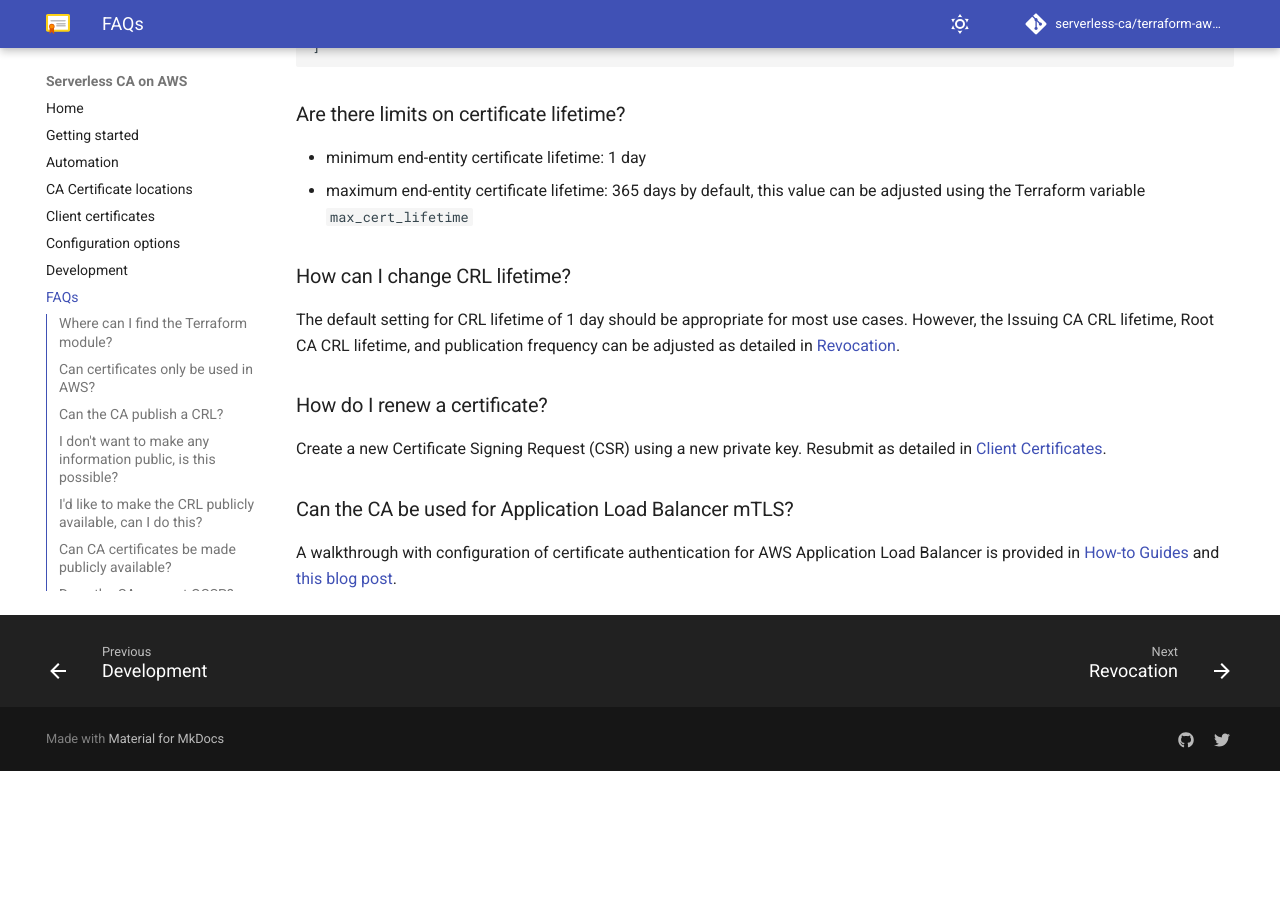
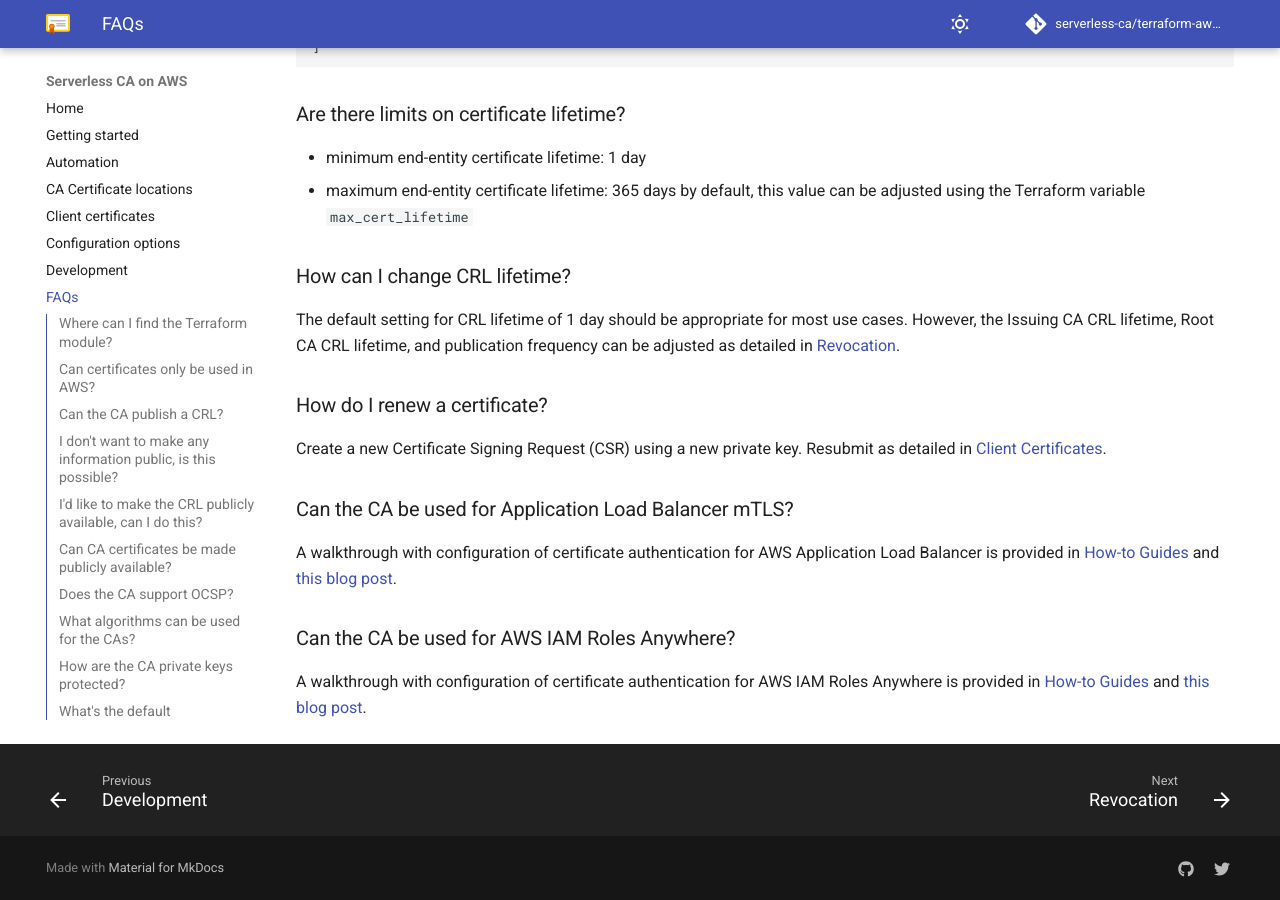
Before and after one commit to serverless-ca/terraform-aws-ca, an MkDocs documentation site: the page built from docs/faq.md, in a window 1280 px wide and 900 px high, scrolled down 3402 px. Built offline with MkDocs 1.6.1 and Material for MkDocs 9.7.7, drawn with Linux system fonts in a browser that asks for light colours; comment, search, counter and statistics services are not loaded; before the commit the page ends 4173 px from its top, so only the background shows below that.

Commit message:
IAM Roles Anywhere FAQ

```diff
--- a/docs/faq.md
+++ b/docs/faq.md
@@ -106,6 +106,8 @@ The default setting for CRL lifetime of 1 day should be appropriate for most use
 ### How do I renew a certificate?
 Create a new Certificate Signing Request (CSR) using a new private key. Resubmit as detailed in [Client Certificates](client-certificates.md#renewing-certificates).
 
-
 ### Can the CA be used for Application Load Balancer mTLS?
 A walkthrough with configuration of certificate authentication for AWS Application Load Balancer is provided in [How-to Guides](https://serverlessca.com/how-to-guides/alb/) and [this blog post](https://medium.com/@paulschwarzenberger/aws-application-load-balancer-mtls-with-open-source-cloud-ca-277cb40d60c7).
+
+### Can the CA be used for AWS IAM Roles Anywhere?
+A walkthrough with configuration of certificate authentication for AWS IAM Roles Anywhere is provided in [How-to Guides](https://serverlessca.com/how-to-guides/iam/) and [this blog post](https://medium.com/@paulschwarzenberger/aws-iam-roles-anywhere-with-open-source-private-ca-6c0ec5758b2b).
```
